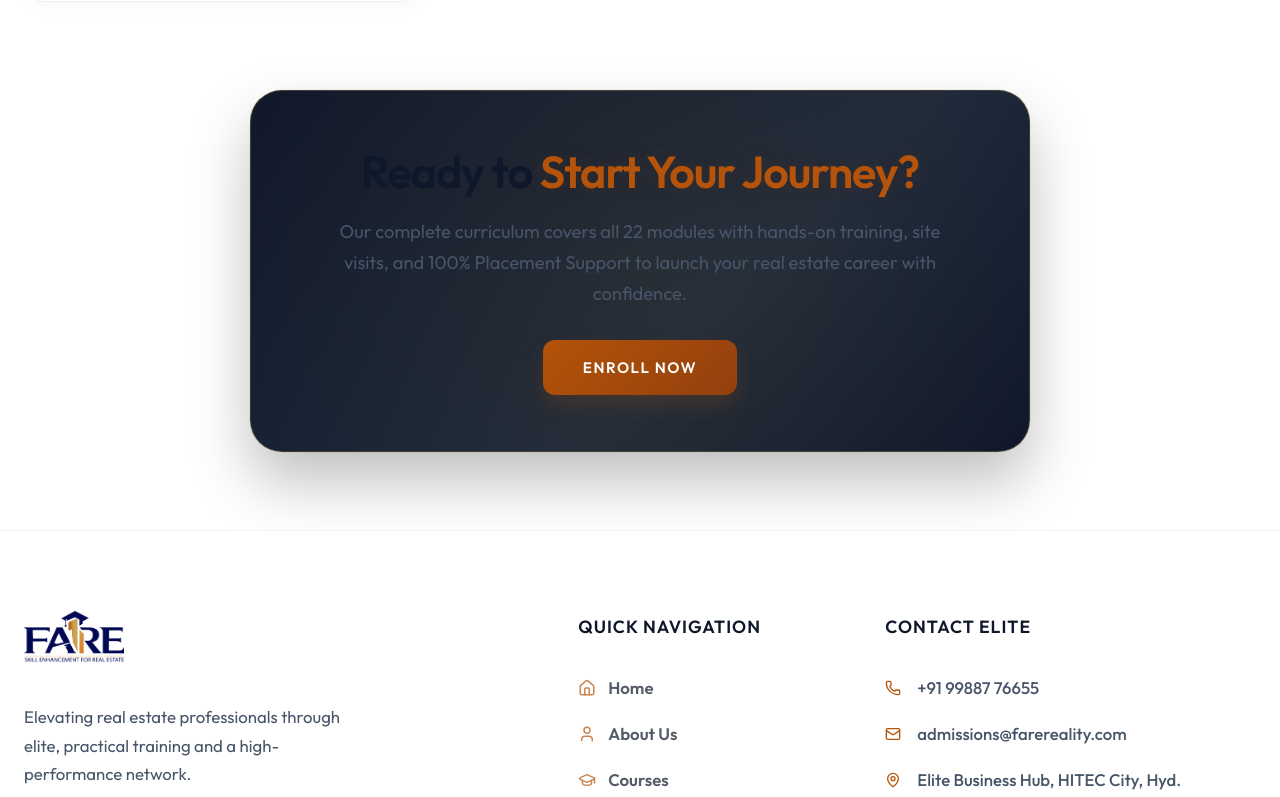
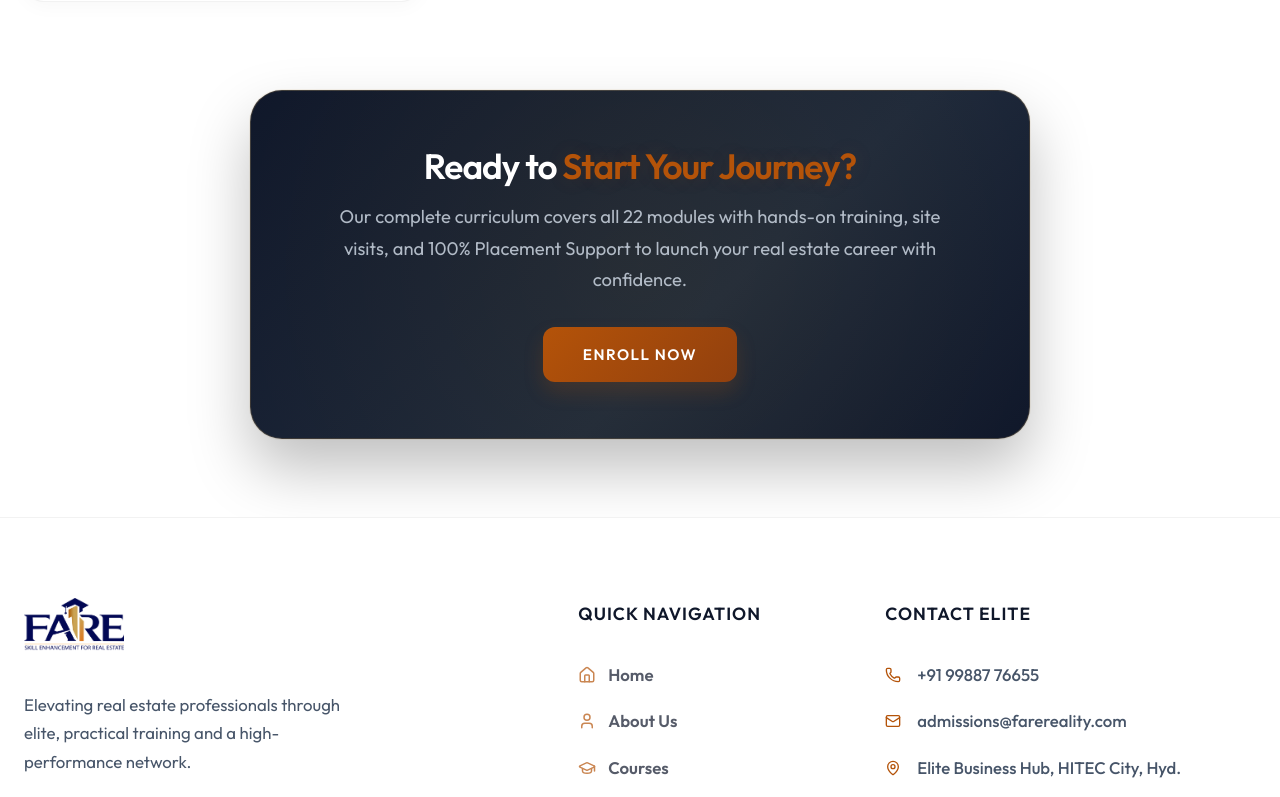
Before and after one commit to charankumardigitalraiz-max/Fare-Dark-theme, a React (Vite) app: page /courses in a window 1280 px wide. Shown: the part 3074-3871 px from the top of the page. Built offline with nearby package versions, Linux system fonts and the light colour scheme.

Commit message:
adjusted the course page issue

```diff
--- a/src/pages/CoursesPage.css
+++ b/src/pages/CoursesPage.css
@@ -210,12 +210,32 @@
   letter-spacing: -1px;
 }
 
+.syllabus-cta-modern .cta-titles {
+  font-size: clamp(1.5rem, 3vw, 2.2rem);
+  font-weight: 600;
+  color: #ffffff !important;
+  margin-bottom: 16px;
+  position: relative;
+  z-index: 1;
+  font-family: "Outfit", sans-serif;
+  letter-spacing: -1px;
+}
+
 .syllabus-cta-modern .gold-text {
   color: var(--gold-accent);
   text-shadow: 0 0 20px var(--gold-glow);
 }
 
 .syllabus-cta-modern .cta-description {
+  font-size: 1.15rem;
+  color: rgba(203, 213, 225, 0.85) !important;
+  max-width: 640px;
+  margin: 0 auto 32px;
+  line-height: 1.7;
+  position: relative;
+  z-index: 1;
+}
+.syllabus-cta-modern .cta-descriptions {
   font-size: 1.15rem;
   color: rgba(203, 213, 225, 0.85) !important;
   max-width: 640px;
--- a/src/pages/CoursesPage.jsx
+++ b/src/pages/CoursesPage.jsx
@@ -137,8 +137,8 @@ const CoursesPage = () => {
                         className="syllabus-cta-modern"
                     >
                         <div className="cta-glow"></div>
-                        <h2 className="cta-title">Ready to <span className="gold-text">Start Your Journey?</span></h2>
-                        <p className="cta-description">
+                        <h2 className="cta-titles">Ready to <span className="gold-text">Start Your Journey?</span></h2>
+                        <p className="cta-descriptions">
                             Our complete curriculum covers all 22 modules with hands-on training, site visits,
                             and 100% Placement Support to launch your real estate career with confidence.
                         </p>
```
